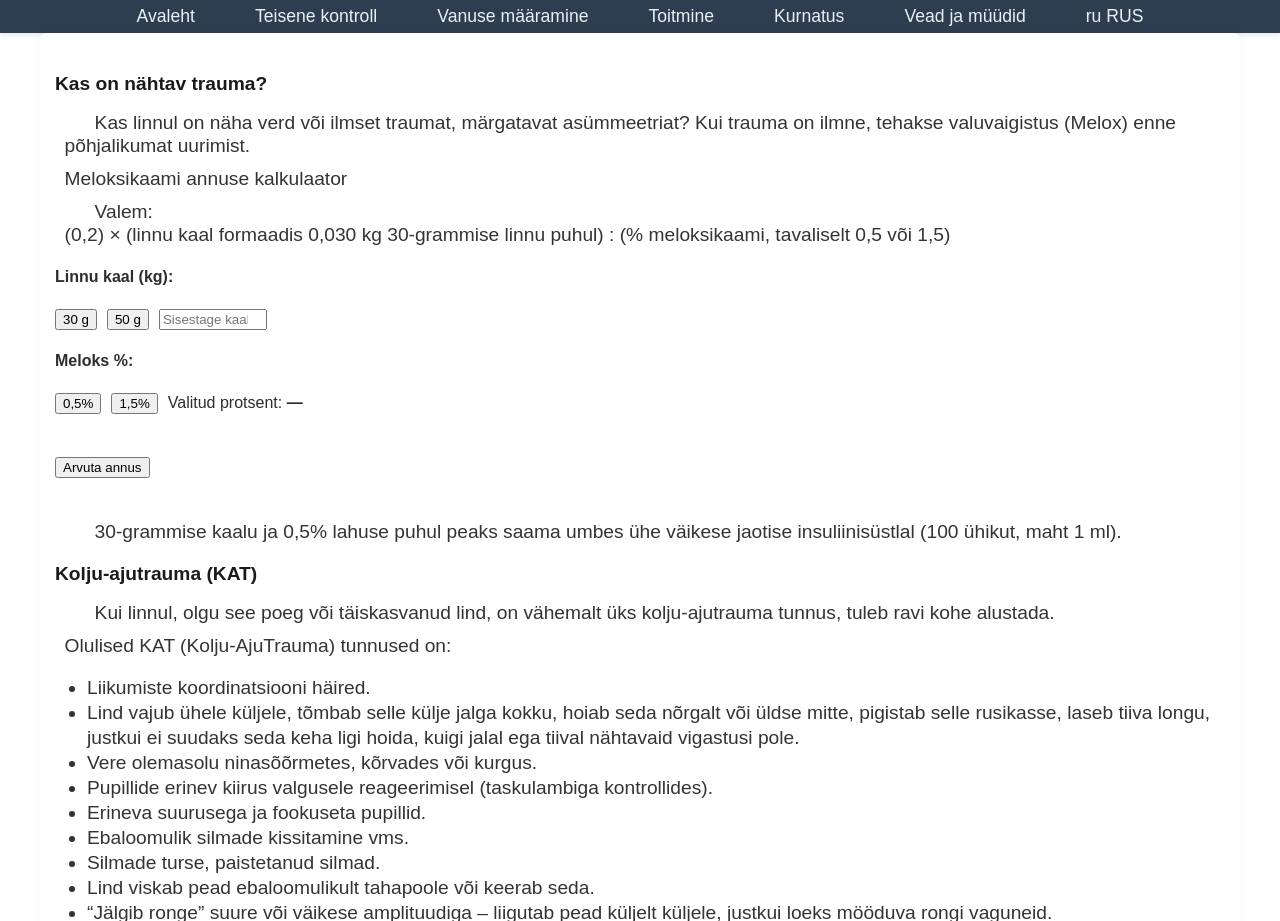
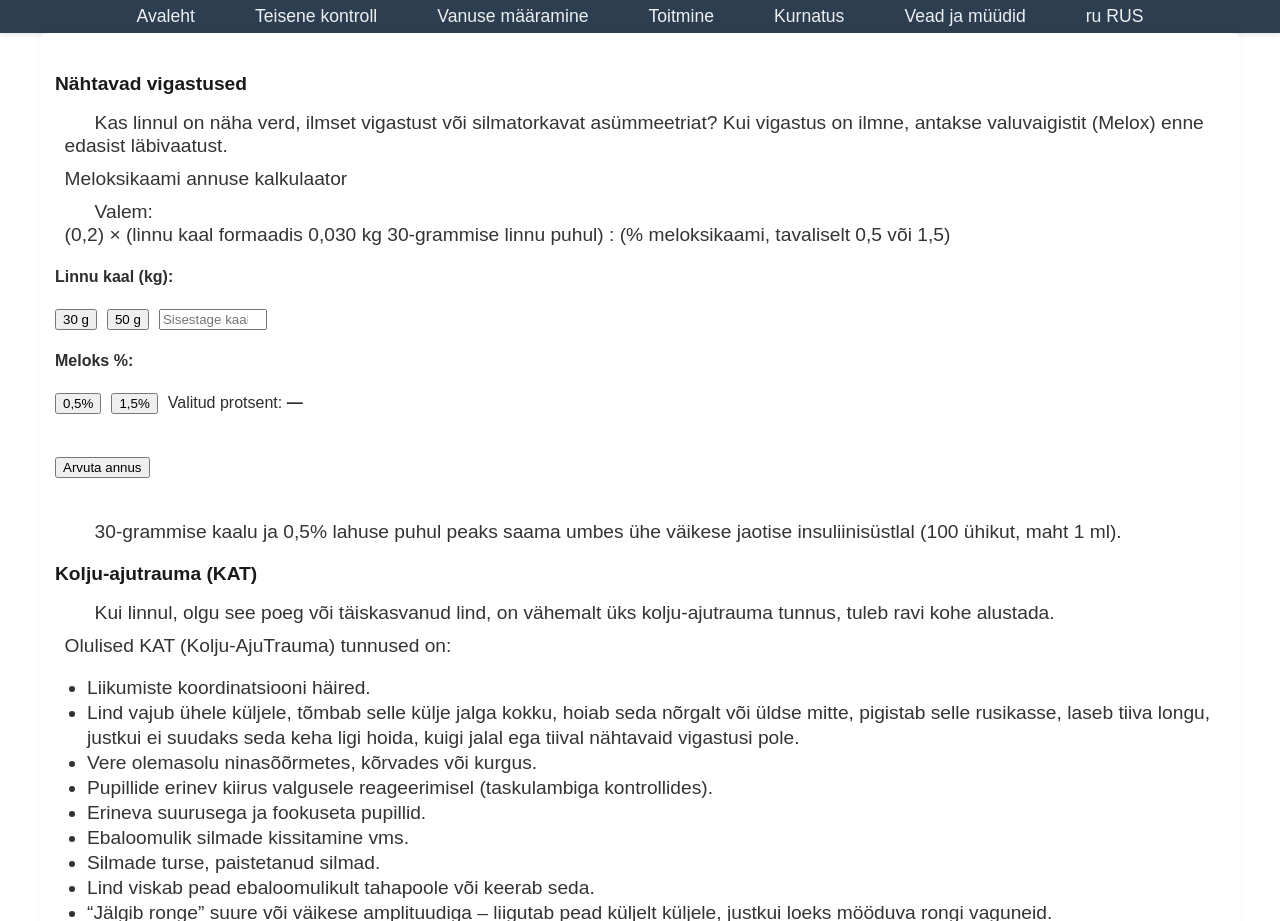
Before and after one commit to loodus-wiki/apus-apus, a Jekyll site: the page built from docs/est/secondary-inspection.md, in a window 1280 px wide, cut to the strip 0-921 px from the top of the page. Built offline with Jekyll 4.4.1, drawn with Linux system fonts in a browser that asks for light colours.

Commit message:
Kas linnul on näha verd

```diff
--- a/docs/est/secondary-inspection.md
+++ b/docs/est/secondary-inspection.md
@@ -5,8 +5,9 @@ lang: est
 is_home: false
 ---
 
-### Kas on nähtav trauma?
-Kas linnul on näha verd või ilmset traumat, märgatavat asümmeetriat? Kui trauma on ilmne, tehakse valuvaigistus (Melox) enne põhjalikumat uurimist.
+### Nähtavad vigastused
+Kas linnul on näha verd, ilmset vigastust või silmatorkavat asümmeetriat?
+Kui vigastus on ilmne, antakse valuvaigistit (Melox) enne edasist läbivaatust.
 
 <p>Meloksikaami annuse kalkulaator</p>
 
```
Also changed, not shown: docs/ru/secondary-inspection.md (+2 -2 lines).
